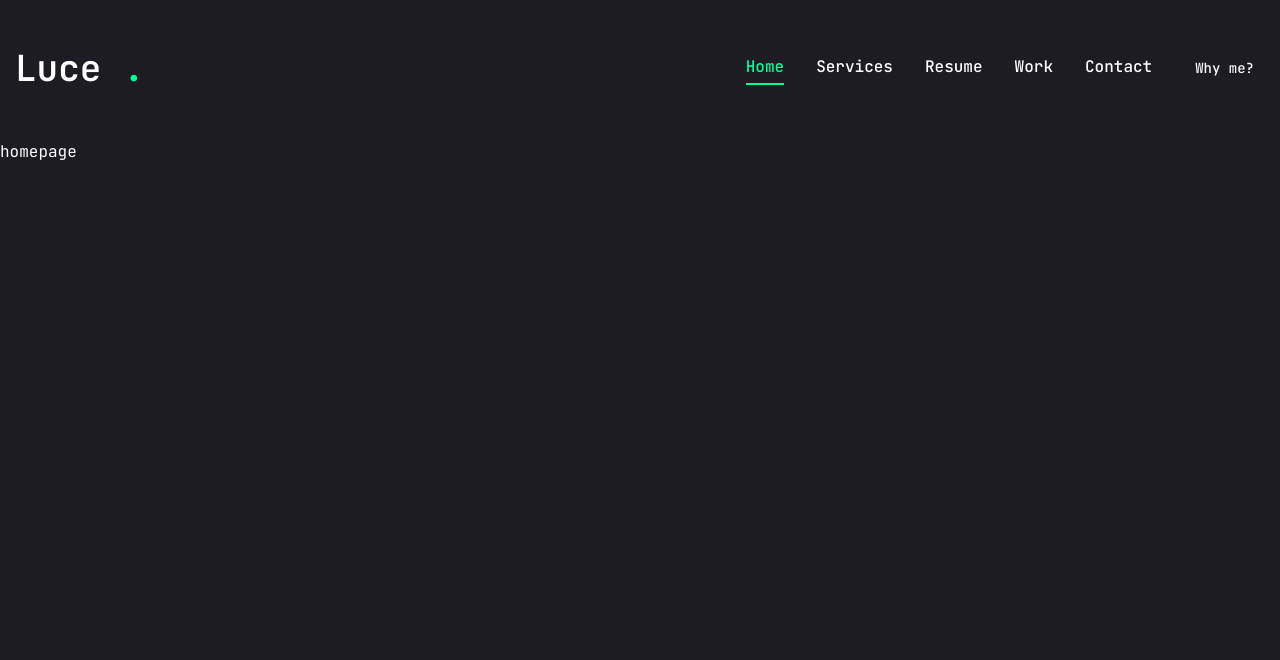
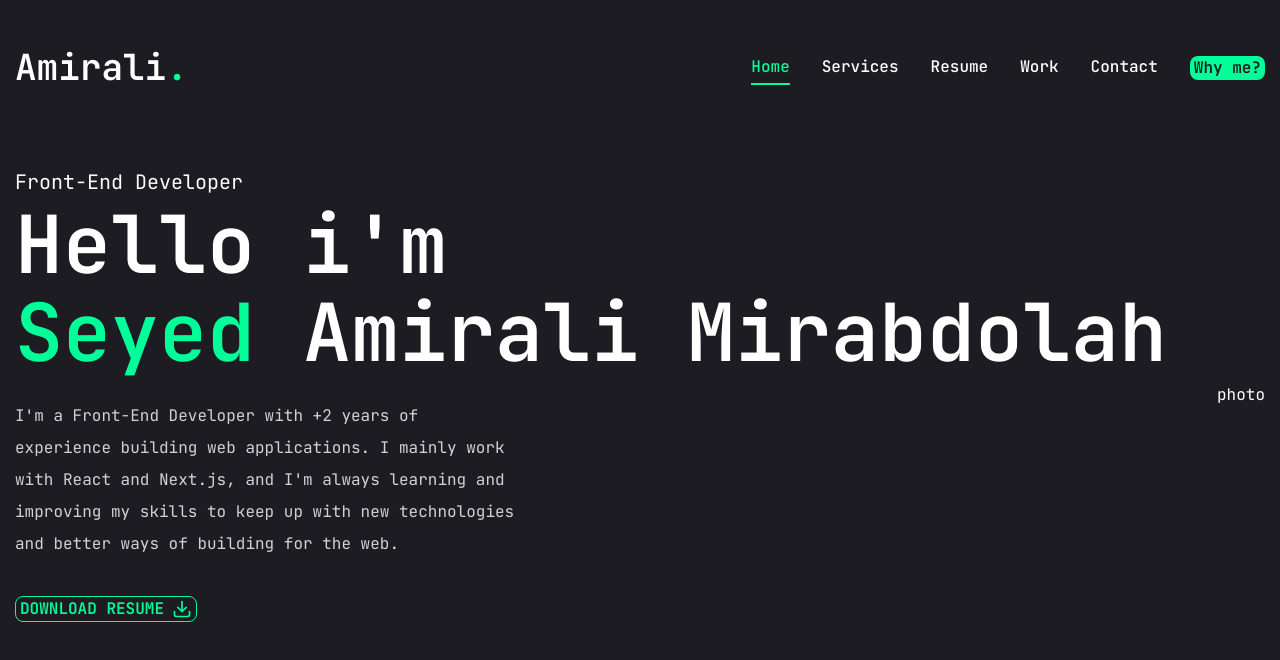
Before and after one commit to Amirali-Mirabdolah/portfolio, a Next.js app: page / in a window 1280 px wide. Shown: the top 660 px of the page. Built offline with nearby package versions, Linux system fonts and the light colour scheme.

Commit message:
feat(UI): complete header section

```diff
--- a/app/globals.css
+++ b/app/globals.css
@@ -5,17 +5,17 @@
 @custom-variant dark (&:is(.dark *));
 
 @theme {
-  --breacpoint-lg:940px;
-  --breacpoint-xl:1200px;
+  --breacpoint-lg: 940px;
+  --breacpoint-xl: 1200px;
   --color-primary: #1c1c22;
   --color-accent: #00ff99;
   --color-acent-hover: #00e187;
-  --color-stair: #087f5b
+  --color-stair: #087f5b;
 }
 
 @utility container {
-  margin-inline:auto;
-  padding-inline:15px;
+  margin-inline: auto;
+  padding-inline: 15px;
 }
 
 @theme inline {
@@ -146,4 +146,13 @@
   html {
     @apply font-sans;
   }
+  h1 {
+    @apply text-[48px] xl:text-[80px] leading-[1.1] font-semibold;
+  }
+  h2 {
+    @apply text-[36px] xl:text-[48px] leading-[1.1] font-semibold;
+  }
+  h3 {
+    @apply text-[20px] xl:text-[24px] leading-[1.1] font-semibold;
+  }
 }
--- a/app/page.jsx
+++ b/app/page.jsx
@@ -1,3 +1,46 @@
-export default function Home() {
-  return <main>homepage</main>;
+import Social from "@/components/Social";
+import { Button } from "@/components/ui/button";
+import { FiDownload } from "react-icons/fi";
+
+function page() {
+  return (
+    <section className="h-full">
+      <div className="container mx-auto h-full">
+        <div className="flex flex-col items-center justify-between xl:flex-row xl:pt-8 xl:pb-24">
+          <div className="text-center xl:text-left">
+            <span className="text-xl">Front-End Developer</span>
+            <h1 className="mb-6">
+              Hello i'm
+              <br />
+              <span className="text-accent">Seyed</span>{" "}
+              <span>Amirali Mirabdolah</span>
+            </h1>
+            <p className="max-w-[500px] md:inline-flex mb-9 text-white/80">
+              I'm a Front-End Developer with +2 years of experience building web
+              applications. I mainly work with React and Next.js, and I'm always
+              learning and improving my skills to keep up with new technologies
+              and better ways of building for the web.
+            </p>
+            <div className="flex flex-col xl:flex-row items-center gap-8">
+              <Button
+                variant="outline"
+                size="lg"
+                className="uppercase flex items-center gap-2"
+              >
+                <span>Download Resume</span>
+                <FiDownload className="text-xl" />
+              </Button>
+              <div className="mb-8 xl:mb-0">
+                <Social />
+              </div>
+            </div>
+          </div>
+
+          <div>photo</div>
+        </div>
+      </div>
+    </section>
+  );
 }
+
+export default page;
--- a/components/Header.jsx
+++ b/components/Header.jsx
@@ -10,7 +10,7 @@ function Header() {
         {/* logo */}
         <Link href="/">
           <h1 className="text-4xl font-semibold">
-            Luce <span className="text-accent">.</span>
+            Amirali<span className="text-accent">.</span>
           </h1>
         </Link>
 
--- /dev/null
+++ b/components/Social.jsx
@@ -0,0 +1,16 @@
+import Link from 'next/link'
+import React from 'react'
+import { FaGithub, FaLinkedinIn } from 'react-icons/fa'
+
+const socials = [
+    {icon:<FaGithub />, path:"https://github.com/Amirali-Mirabdolah"},
+    {icon:<FaLinkedinIn />, path:"https://www.linkedin.com/in/amirali-mirabdolah/"}
+]
+
+function Social() {
+  return (
+    ""
+  )
+}
+
+export default Social
--- a/components/ui/MobileNav.jsx
+++ b/components/ui/MobileNav.jsx
@@ -25,7 +25,7 @@ function MobileNav() {
           <div className="text-white mt-32 mb-40 text-center text-2xl">
             <Link href="/">
               <h1 className="text-4xl font-semibold">
-                Luke<span className="text-accent">.</span>
+                Amirali<span className="text-accent">.</span>
               </h1>
             </Link>
           </div>
--- a/components/ui/button.jsx
+++ b/components/ui/button.jsx
@@ -1,44 +1,30 @@
-import { Button as ButtonPrimitive } from "@base-ui/react/button"
+import { Button as ButtonPrimitive } from "@base-ui/react/button";
 import { cva } from "class-variance-authority";
 
-import { cn } from "@/lib/utils"
+import { cn } from "@/lib/utils";
 
 const buttonVariants = cva(
-  "group/button inline-flex shrink-0 items-center justify-center rounded-md border border-transparent bg-clip-padding text-sm font-medium whitespace-nowrap transition-all outline-none select-none focus-visible:border-ring focus-visible:ring-3 focus-visible:ring-ring/50 active:not-aria-[haspopup]:translate-y-px disabled:pointer-events-none disabled:opacity-50 aria-invalid:border-destructive aria-invalid:ring-3 aria-invalid:ring-destructive/20 dark:aria-invalid:border-destructive/50 dark:aria-invalid:ring-destructive/40 [&_svg]:pointer-events-none [&_svg]:shrink-0 [&_svg:not([class*='size-'])]:size-4",
+  "inline-flex items-center justify-center rounded-md px-1 whitespace-nowrap text-base font-semibold ring-offset-white transition-colors",
   {
     variants: {
       variant: {
-        default: "bg-primary text-primary-foreground hover:bg-primary/80",
+        default: "bg-accent text-primary hover:bg-accent-hover",
+        primary: "bg-primary text-white",
         outline:
-          "border-border bg-background shadow-xs hover:bg-muted hover:text-foreground aria-expanded:bg-muted aria-expanded:text-foreground dark:border-input dark:bg-input/30 dark:hover:bg-input/50",
-        secondary:
-          "bg-secondary text-secondary-foreground hover:bg-[color-mix(in_oklch,var(--secondary),var(--foreground)_5%)] aria-expanded:bg-secondary aria-expanded:text-secondary-foreground",
-        ghost:
-          "hover:bg-muted hover:text-foreground aria-expanded:bg-muted aria-expanded:text-foreground dark:hover:bg-muted/50",
-        destructive:
-          "bg-destructive/10 text-destructive hover:bg-destructive/20 focus-visible:border-destructive/40 focus-visible:ring-destructive/20 dark:bg-destructive/20 dark:hover:bg-destructive/30 dark:focus-visible:ring-destructive/40",
-        link: "text-primary underline-offset-4 hover:underline",
+          "border border-accent bg-transparent text-accent hover:bg-accent hover:text-primary",
       },
-      size: {
-        default:
-          "h-9 gap-1.5 px-2.5 in-data-[slot=button-group]:rounded-md has-data-[icon=inline-end]:pr-2 has-data-[icon=inline-start]:pl-2",
-        xs: "h-6 gap-1 rounded-[min(var(--radius-md),8px)] px-2 text-xs in-data-[slot=button-group]:rounded-md has-data-[icon=inline-end]:pr-1.5 has-data-[icon=inline-start]:pl-1.5 [&_svg:not([class*='size-'])]:size-3",
-        sm: "h-8 gap-1 rounded-[min(var(--radius-md),10px)] px-2.5 in-data-[slot=button-group]:rounded-md has-data-[icon=inline-end]:pr-1.5 has-data-[icon=inline-start]:pl-1.5",
-        lg: "h-10 gap-1.5 px-2.5 has-data-[icon=inline-end]:pr-2 has-data-[icon=inline-start]:pl-2",
-        icon: "size-9",
-        "icon-xs":
-          "size-6 rounded-[min(var(--radius-md),8px)] in-data-[slot=button-group]:rounded-md [&_svg:not([class*='size-'])]:size-3",
-        "icon-sm":
-          "size-8 rounded-[min(var(--radius-md),10px)] in-data-[slot=button-group]:rounded-md",
-        "icon-lg": "size-10",
-      },
+    },
+    size: {
+      default: "h-[44px] px-6",
+      md: "h-[48px] px-6",
+      lg: "h-[56px] px-8 text-sm uppercase tracking-[2px]",
     },
     defaultVariants: {
       variant: "default",
       size: "default",
     },
-  }
-)
+  },
+);
 
 function Button({
   className,
@@ -50,8 +36,9 @@ function Button({
     <ButtonPrimitive
       data-slot="button"
       className={cn(buttonVariants({ variant, size, className }))}
-      {...props} />
+      {...props}
+    />
   );
 }
 
-export { Button, buttonVariants }
+export { Button, buttonVariants };
```
